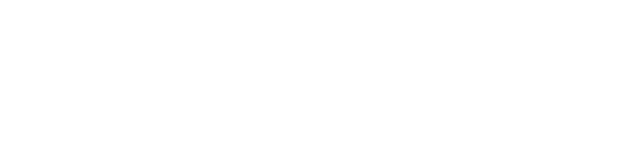
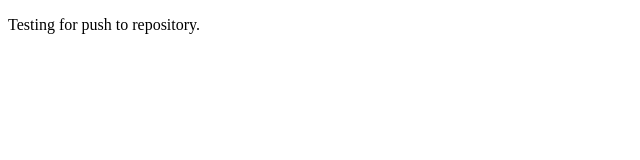
Before and after one commit to hazimgthb/super-local-init-repo, a plain HTML site: page index.html in a window 1280 px wide. Shown: the whole page, without its empty margins (0-640 px from the left). Drawn offline with Linux system fonts and the light colour scheme.

Commit message:
changed title and added paragraph

```diff
--- a/index.html
+++ b/index.html
@@ -3,9 +3,11 @@
 <head>
     <meta charset="UTF-8">
     <meta name="viewport" content="width=device-width, initial-scale=1.0">
-    <title>Super Local Init Repo</title>
+    <title>Super Local Init Repository</title>
 </head>
 <body>
-
+    <p>
+        Testing for push to repository.
+    </p>
 </body>
 </html>
```
